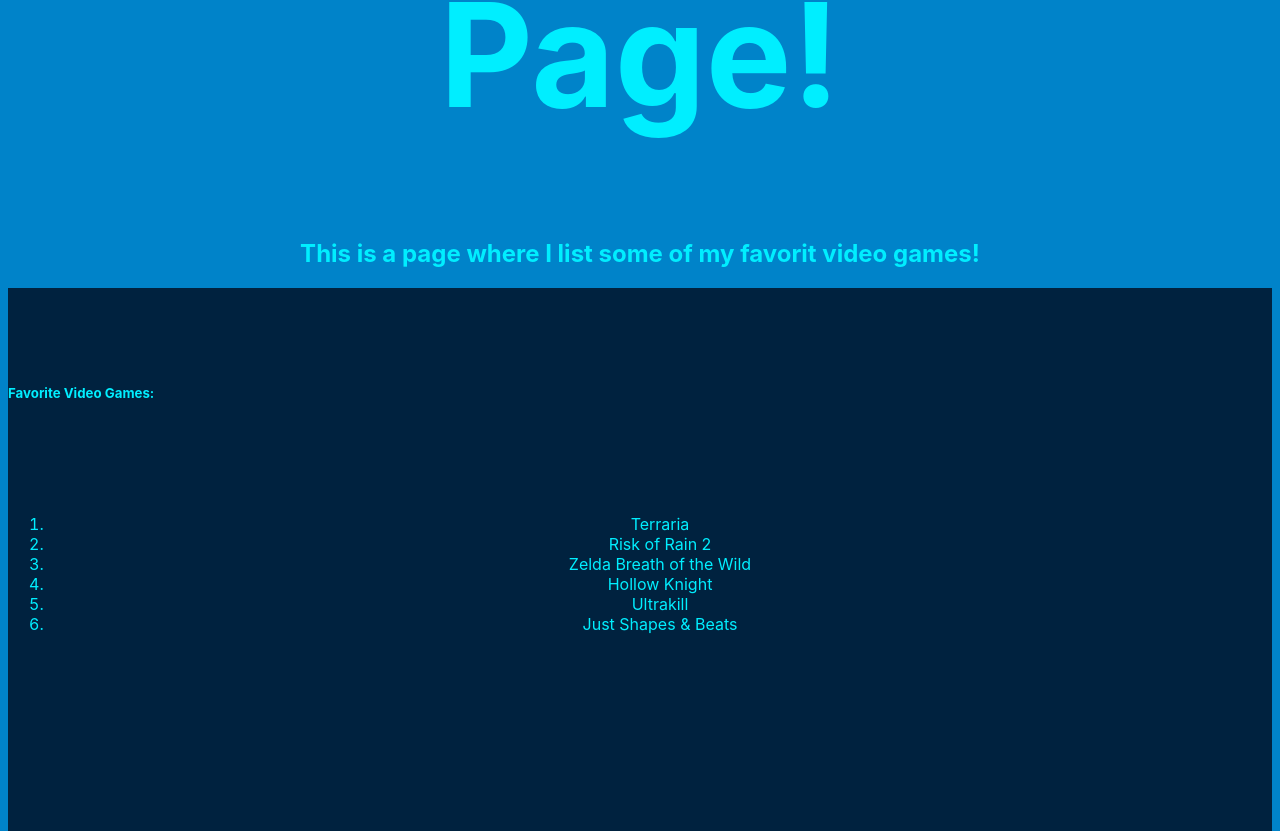
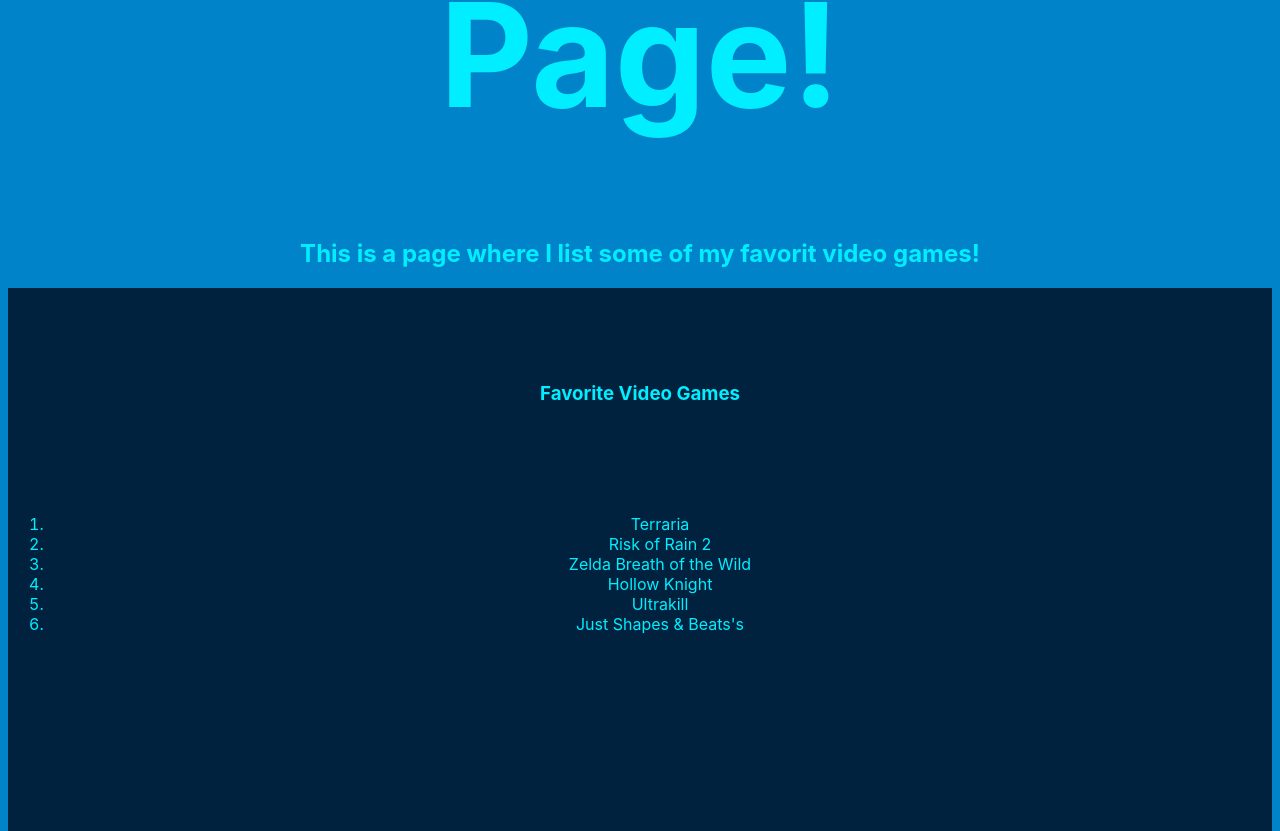
Before and after one commit to Milkwell/githubWorkflowProject, a plain HTML site: page index.html in a window 1280 px wide. Shown: the part 479-1310 px from the top of the page. Drawn offline with Linux system fonts and the light colour scheme.

Commit message:
Fri Jan 10 09:30:45 MST 2025

```diff
--- a/index.html
+++ b/index.html
@@ -14,7 +14,7 @@
     <h2>This is a page where I list some of my favorit video games!</h2>
 
     <div>
-        <h5>Favorite Video Games:</h5>
+        <h3>Favorite Video Games</h3>
         <div>
             <ol>
                 <li>Terraria</li>
@@ -22,7 +22,7 @@
                 <li>Zelda Breath of the Wild</li>
                 <li>Hollow Knight</li>
                 <li>Ultrakill</li>
-                <li>Just Shapes & Beats</li>
+                <li>Just Shapes & Beats's</li>
             </ol>
         </div>
     </div>
```
